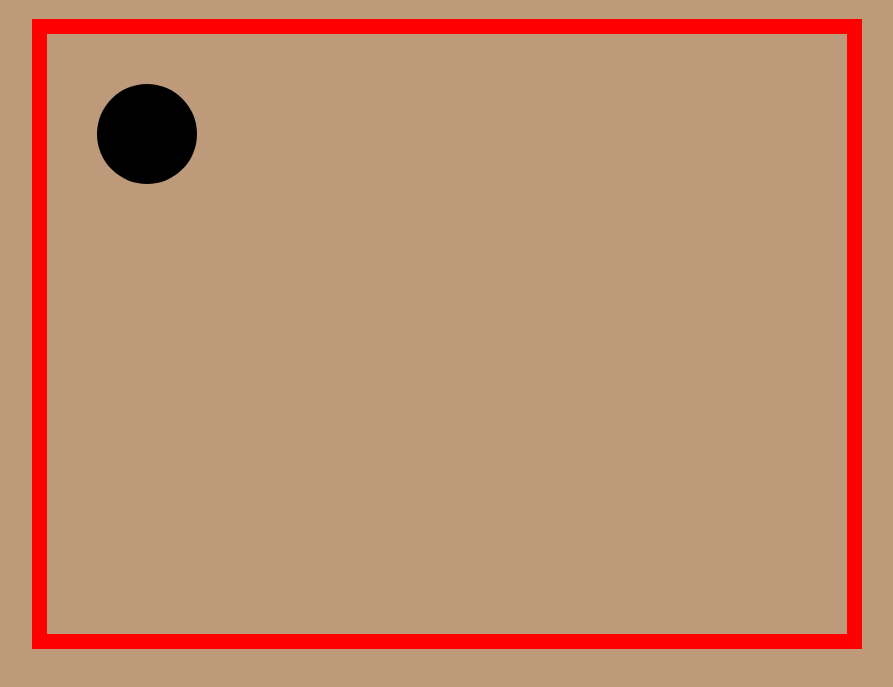
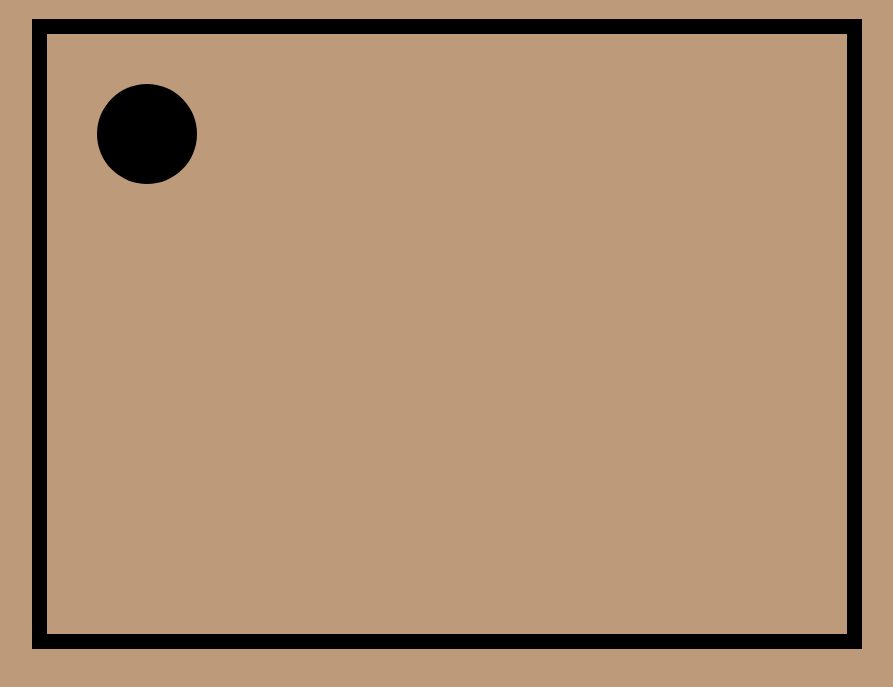
Before and after one commit to olaswhitley/brownBox, a plain HTML site: page greenBlob/index.html in a window 1280 px wide. Shown: the part 73-760 px from the top of the page, without its empty margins (193-1086 px from the left). Drawn offline with Linux system fonts and the light colour scheme.

Commit message:
test commit

```diff
--- a/greenBlob/index.html
+++ b/greenBlob/index.html
@@ -6,7 +6,7 @@
     <title>Green Blob</title>
     <style>
         #gameArea {
-            border: 15px solid red;
+            border: 15px solid black;
         }
 
         body {
```
